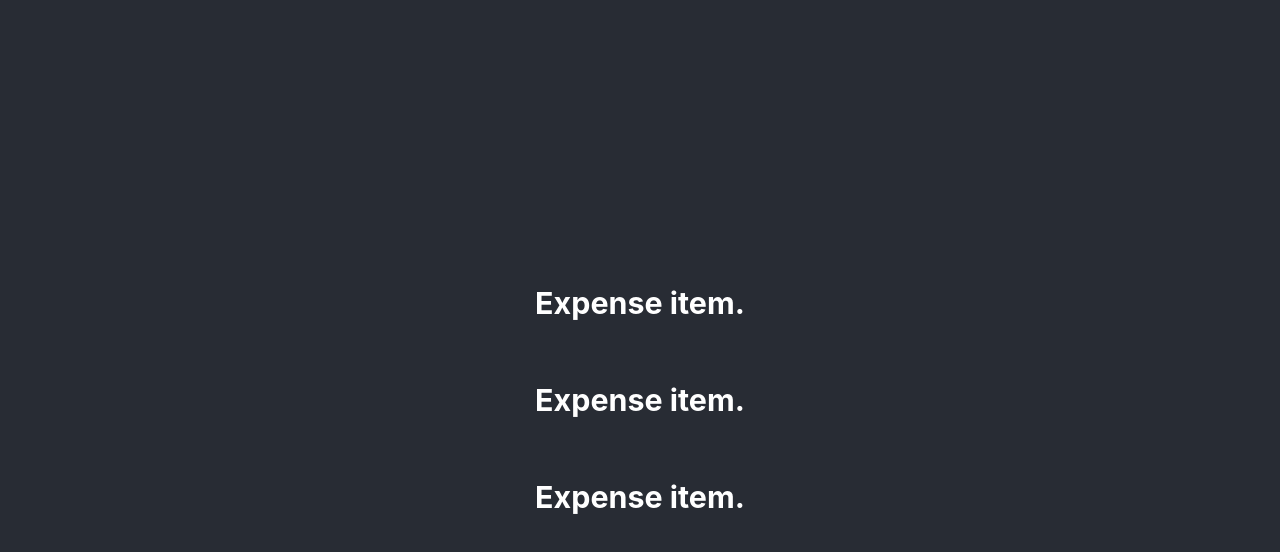
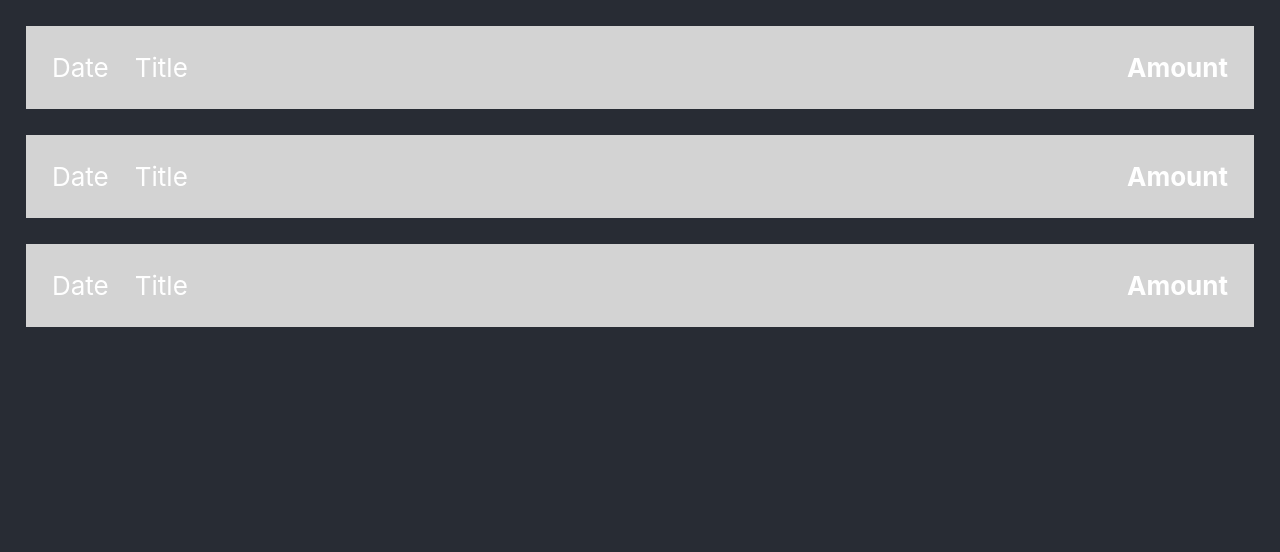
Before and after one commit to josepo/expenses, a React (Create React App) app: page / in a window 1280 px wide. Shown: the top 552 px of the page. Built offline with nearby package versions, Linux system fonts and the light colour scheme.

Commit message:
Some CSS styling

```diff
--- a/src/App.css
+++ b/src/App.css
@@ -1,13 +1,7 @@
 .App {
-  text-align: center;
-  background-color: #282c34;
-  min-height: 100vh;
-  display: flex;
-  flex-direction: column;
-  align-items: center;
-  justify-content: center;
   font-size: calc(10px + 2vmin);
   color: white;
+  padding: 1em;
 }
 
 .App-link {
--- /dev/null
+++ b/src/components/Item.css
@@ -0,0 +1,24 @@
+.item
+{
+   background-color: lightgrey;
+   padding: 1em;
+   margin-bottom: 1em;
+   display: flex;
+}
+
+.item__date
+{
+   margin-right: 1em;
+}
+
+.item__title
+{
+   flex-grow: 1;
+   display: flex;
+}
+
+.item__price
+{
+   margin-left: 1em;
+   font-weight: bold;
+}
--- a/src/components/Item.js
+++ b/src/components/Item.js
@@ -1,6 +1,14 @@
+import './Item.css';
+
 function Item()
 {
-   return <h3>Expense item.</h3>
+   return (
+      <div className='item'>
+         <div className='item__date'>Date</div>
+         <div className='item__title'>Title</div>
+         <div className='item__price'>Amount</div>
+      </div>
+   );
 }
 
 export default Item;
--- a/src/index.css
+++ b/src/index.css
@@ -3,6 +3,7 @@ body {
   font-family: -apple-system, BlinkMacSystemFont, 'Segoe UI', 'Roboto', 'Oxygen',
     'Ubuntu', 'Cantarell', 'Fira Sans', 'Droid Sans', 'Helvetica Neue',
     sans-serif;
+  background-color: #282c34;
   -webkit-font-smoothing: antialiased;
   -moz-osx-font-smoothing: grayscale;
 }
```
